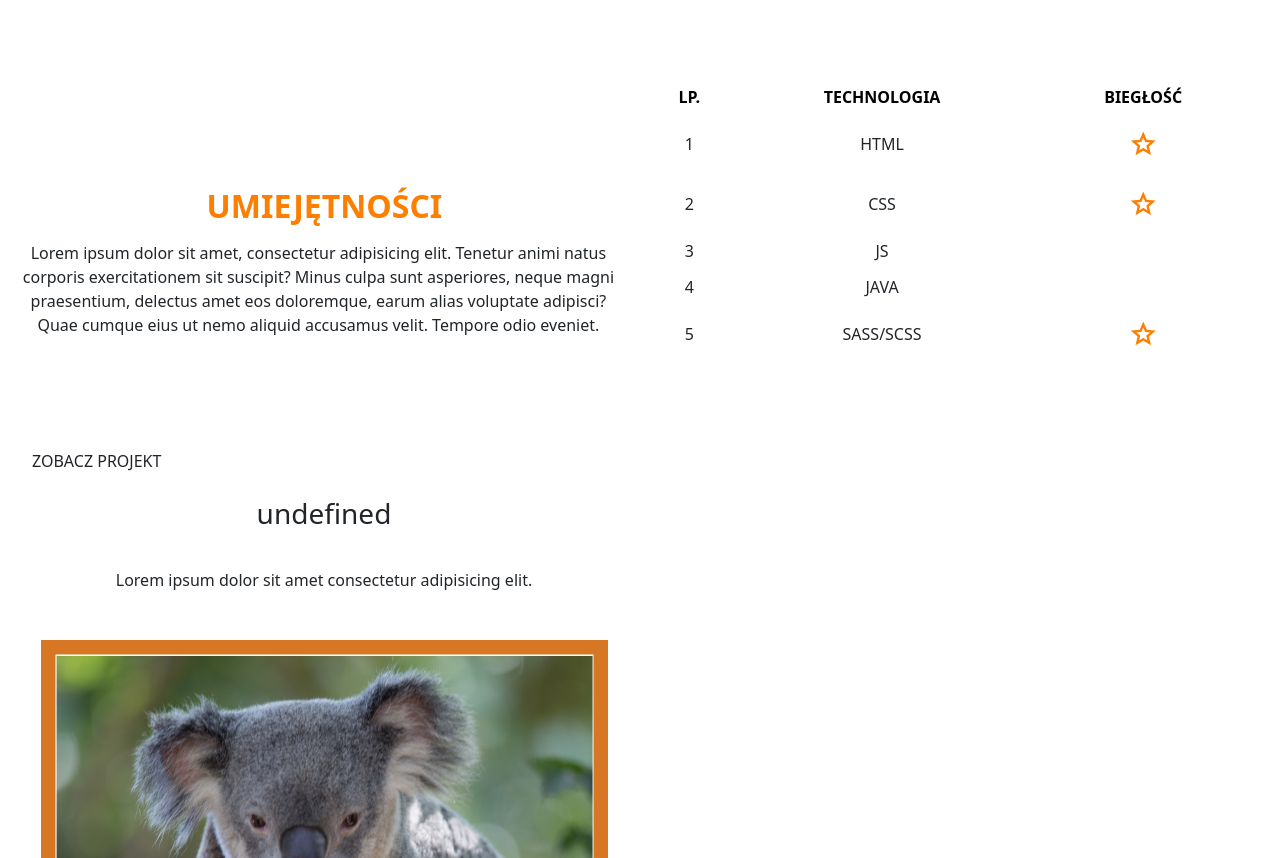
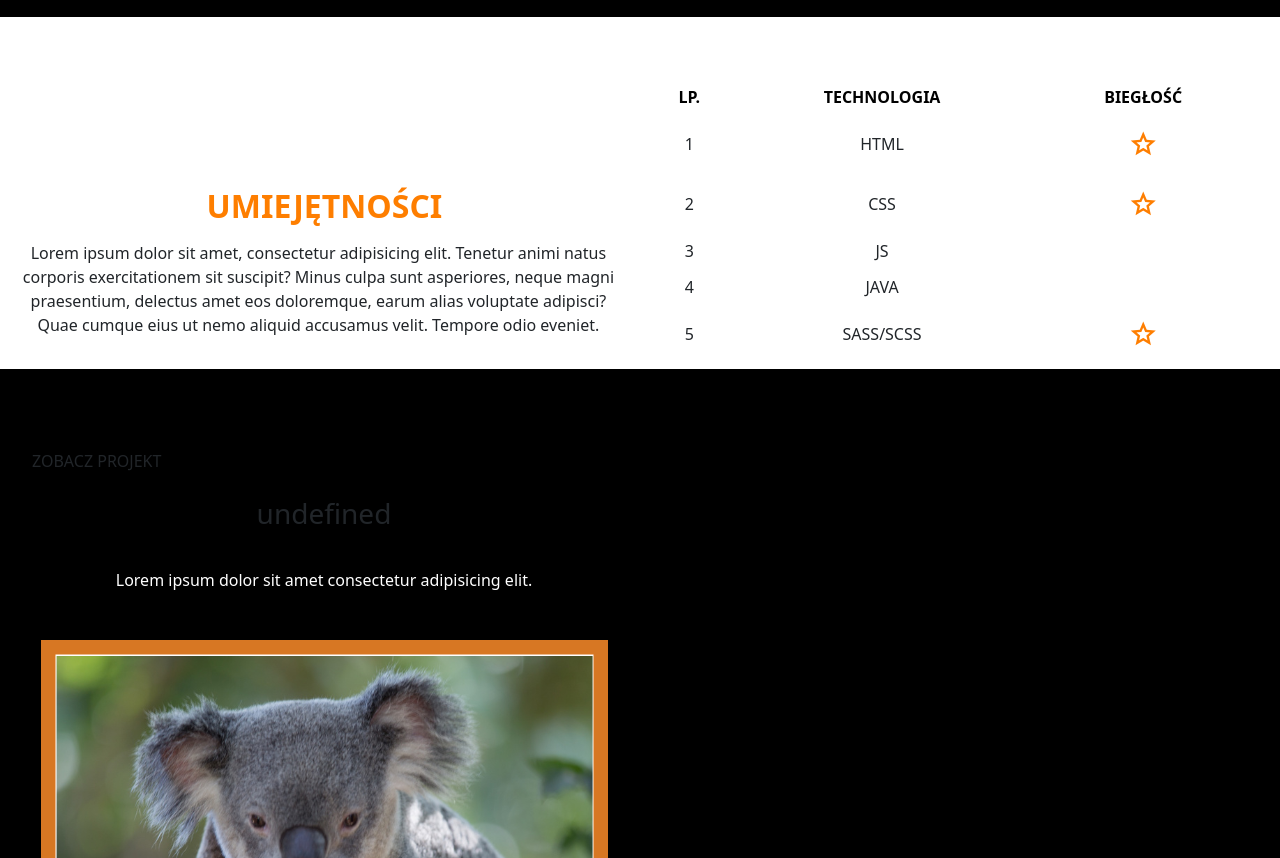
Before and after one commit to izabelakatarzyna/izabelakatarzyna.github.io, a plain HTML site: page index.html in a window 1280 px wide. Shown: the part 872-1730 px from the top of the page. Drawn offline with nearby package versions, Linux system fonts and the light colour scheme.

Commit message:
background

```diff
--- a/style/style.scss
+++ b/style/style.scss
@@ -329,6 +329,10 @@ form {
       flex-direction: row;
       &:nth-child(odd) {
         flex-direction: row-reverse;
+        background: black;
+        p {
+          color: white;
+        }
       }
 
       * {
```
Also changed, not shown: style/style.css.
